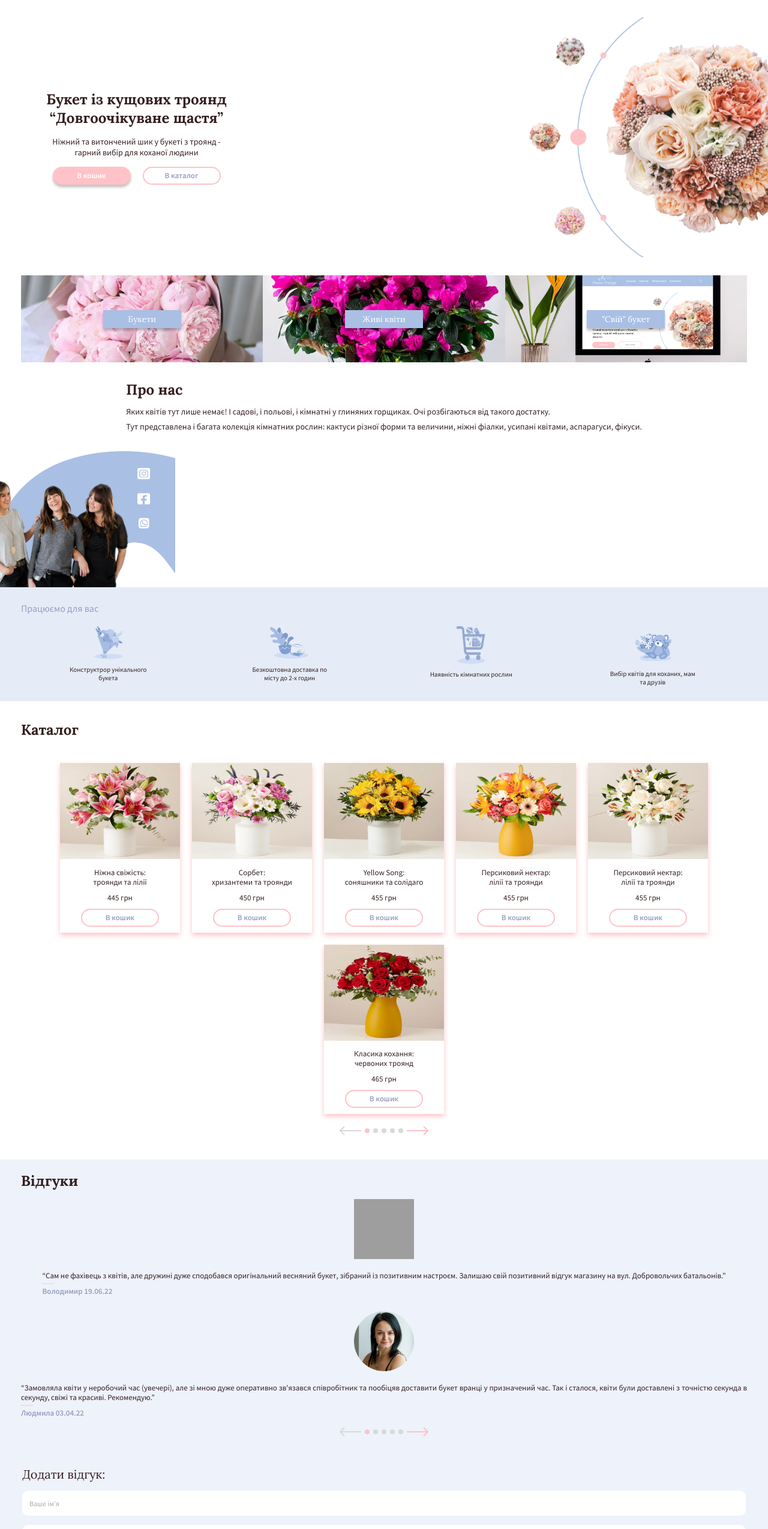
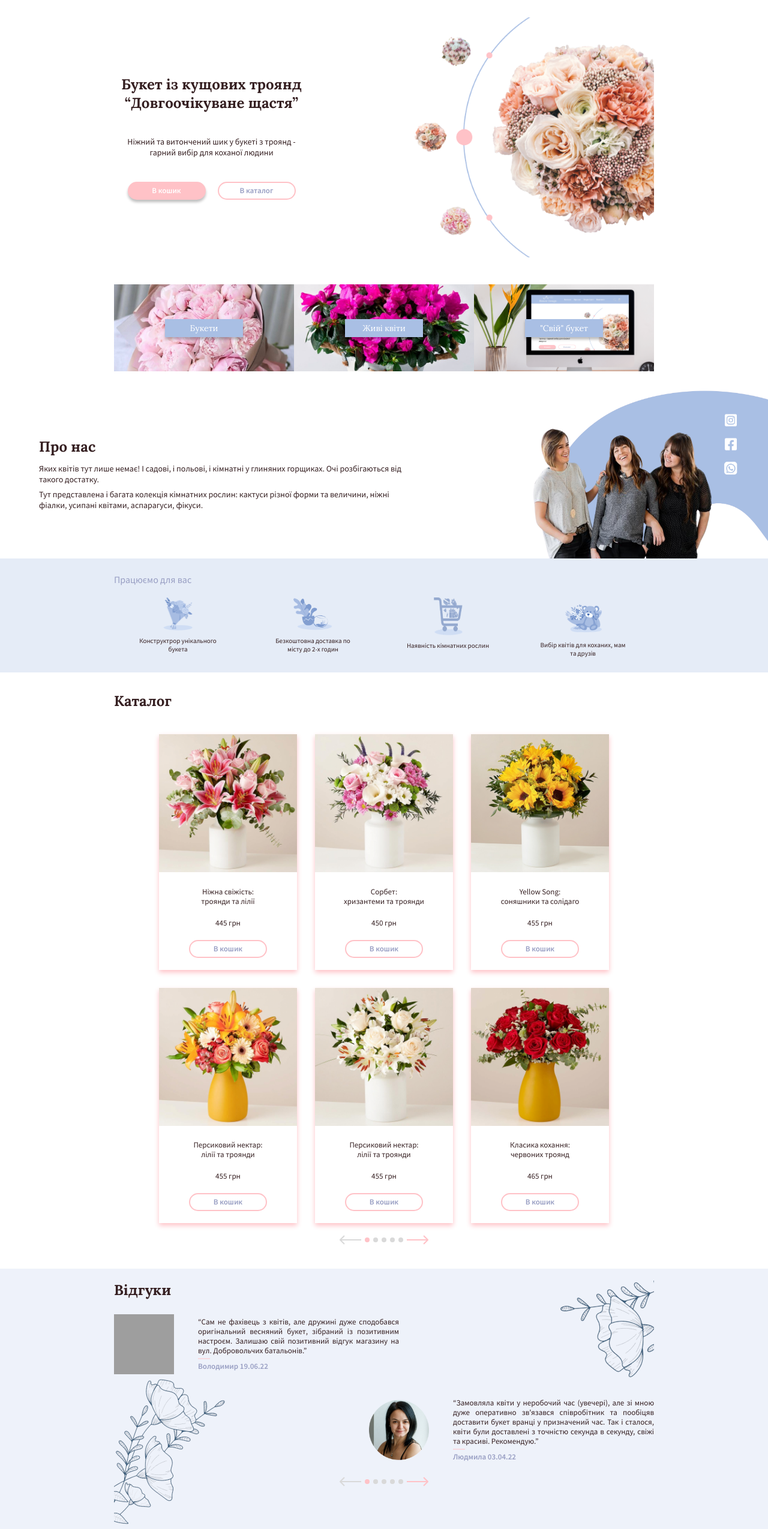
Before and after one commit to KatherinaKulinich/layout_____flowers-store, a website: page index.html in a window 1280 px wide. Shown: the part 80-2629 px from the top of the page at 60% size. Drawn offline with Linux system fonts and the light colour scheme; grey boxes are pictures that could not be loaded.

Commit message:
styles done

```diff
--- a/index.html
+++ b/index.html
@@ -135,9 +135,10 @@
             </div>
         </section>
         <section>
-            <div class="wrapper">
+            <div class="wrapper-about">
                 <div class="about-us">
-                    <div>
+                    <div class="wrapper-about-mob">
+                        <div class="about-us__information">
                             <h2 class="about-us__header">
                                 Про нас
                             </h2>
@@ -151,8 +152,6 @@
                             </p>
                         </div>
                     </div>
-            </div>
-        </section>
                     <div class="about-us__picture-background">
                         <img
                             class="about-us__image"
@@ -165,6 +164,8 @@
                                     class="socials__item"
                                     src="./images/inst.png"
                                     alt="icon-inst"
+                                    width="20"
+                                    height="23"
                                 >
                             </a>
                             <a href="">
@@ -172,6 +173,8 @@
                                     class="socials__item"
                                     src="./images/fb.png"
                                     alt="icon-fb"
+                                    width="20"
+                                    height="23"
                                 >
                             </a>
                             <a href="">
@@ -179,10 +182,15 @@
                                     class="socials__item"
                                     src="./images/viber.png"
                                     alt="icon-viber"
+                                    width="25"
+                                    height="26"
                                 >
                             </a>
                         </div>
                     </div>
+                </div>
+            </div>
+        </section>
         <section class="body__benefits">
             <div class="wrapper">
                 <div class="benefits">
@@ -434,6 +442,18 @@
                                 <img src="./images/arrow-next.png" alt="arrow">
                             </button>
                         </div>
+                        <div class="body__background-flowers">
+                            <img
+                            src="./images/flowers-1.png"
+                            alt="flowers"
+                            class="body__flowers"
+                            >
+                            <img
+                                src="./images/flowers-2.png"
+                                alt="flowers"
+                                class="body__flowers"
+                            >
+                        </div>
                     </div>
                     <div class="feedback">
                         <form
@@ -471,16 +491,6 @@
                         </form>
                     </div>
                 </div>
-                <img
-                    src="./images/flowers-1.png"
-                    alt="flowers"
-                    class="body__flowers"
-                >
-                <img
-                    src="./images/flowers-2.png"
-                    alt="flowers"
-                    class="body__flowers"
-                >
             </div>
         </section>
         <section>
@@ -634,6 +644,8 @@
                                 class="socials__item"
                                 src="./images/inst.png"
                                 alt="icon-inst"
+                                width="20"
+                                height="23"
                             >
                         </a>
                         <a href="#">
@@ -641,6 +653,8 @@
                                 class="socials__item"
                                 src="./images/fb.png"
                                 alt="icon-fb"
+                                width="20"
+                                height="23"
                             >
                         </a>
                         <a href="#">
@@ -648,6 +662,8 @@
                                 class="socials__item"
                                 src="./images/viber.png"
                                 alt="icon-viber"
+                                width="25"
+                                height="26"
                             >
                         </a>
                     </div>
@@ -656,11 +672,6 @@
                     </p>
                 </div>
             </div>
-            <img
-                src="./images/flowers-3.png"
-                alt="flowers"
-                class="body__flowers"
-            >
         </div>
     </footer>
 </body>
--- a/sass/_body.scss
+++ b/sass/_body.scss
@@ -2,6 +2,7 @@
 @use "./mixins" as *;
 
 .body {
+    position: relative;
 
     &__header {
         background-color: $regular-background;
@@ -21,5 +22,43 @@
 
     &__footer {
         background-color: $regular-background;
+        z-index: 20;
     }
 }
+
+@media (min-width: 800px) {
+    .body {
+        &__flowers {
+            display: block;
+            position: absolute;
+            z-index: 10;
+
+            &:nth-child(1) {
+                top: -40px;
+                right: -65px;
+            }
+
+            &:nth-child(2) {
+                left: -65px;
+                top: 200px;
+
+            }
+        }
+    }
+}
+
+@media (min-width: 1040px) {
+    .body {
+        &__flowers {
+            &:nth-child(1) {
+                right: 0;
+                top: 20px;
+            }
+
+            &:nth-child(2) {
+                left: 0;
+                top: 180px;
+            }
+        }
+    }
+}
--- a/sass/_settings.scss
+++ b/sass/_settings.scss
@@ -18,7 +18,8 @@
 }
 
 .wrapper,
-.wrapper-start-page {
+.wrapper-start-page,
+.wrapper-about-mob {
     @include marginX (35px);
 }
 
@@ -27,8 +28,28 @@
 }
 
 @media (min-width: 800px) {
-    .wrapper-start-page {
+    .wrapper-start-page,
+    .wrapper-about {
         margin-left: 65px;
         margin-right: 0;
     }
+
+    .wrapper {
+        @include marginX (65px);
+    }
+
+    .wrapper-about-mob {
+        @include marginX (0);
+        width: 50%;
+    }
 }
+
+@media (min-width: 1040px) {
+    .wrapper,
+    .wrapper-start-page,
+    .wrapper-header-desktop  {
+        width: 900px;
+        @include margin-auto;
+    }
+
+}
--- a/sass/blocks/_about-us.scss
+++ b/sass/blocks/_about-us.scss
@@ -2,10 +2,14 @@
 @use "../mixins" as *;
 
 .about-us {
-    @include paddingYY (15px, 30px);
     display: flex;
     flex-direction: column;
-    align-items: center;
+    align-items: flex-end;
+
+
+    &__information {
+        @include paddingYY (15px, 30px);
+    }
 
     &__header {
         @include header-text;
@@ -31,7 +35,7 @@
         @include size (292px, 181px);
         position: absolute;
         bottom: 0px;
-        left: -55px;
+        left: -80px;
     }
 
     &__socials {
@@ -43,7 +47,32 @@
 
 @media (min-width: 800px) {
     .about-us {
+        flex-direction: row;
+        align-items: center;
+        justify-content: space-between;
 
+
+        &__picture-background {
+            @include size (359px, 282px);
+        }
+
+        &__image {
+            left: -60px;
+            @include size (354px, 220px);
+        }
+
+        &__socials {
+            right: 50px;
+            top: 40px;
+        }
+
+        &__text {
+            min-width: 300px;
+        }
+
+        &__information {
+            @include paddingY (0);
+        }
 
     }
 }
--- a/sass/blocks/_catalog.scss
+++ b/sass/blocks/_catalog.scss
@@ -26,16 +26,33 @@
 
 @media (min-width: 400px) {
     .catalog {
+
+        &__list {
+            gap: 30px;
+        }
+
         &__item {
-            width: 155px;
+            max-width: calc(50% - 15px);
+            width: 200px;
         }
     }
 }
 
 @media (min-width: 800px) {
     .catalog {
+
         &__item {
-            width: 200px;
+            max-width: calc(33.33% - 20px);
+            width: 210px;
         }
     }
 }
+
+@media (min-width: 1024px) {
+    .catalog {
+
+        &__item {
+            width: 230px;
+        }
+    }
+}
--- a/sass/blocks/_delivery.scss
+++ b/sass/blocks/_delivery.scss
@@ -3,7 +3,6 @@
 
 .delivery{
     @include paddingY (30px);
-
 
     &__header {
         @include header-text;
@@ -12,10 +11,10 @@
 
     &__list {
         display: flex;
-        justify-content: space-between;
+        justify-content: center;
         align-items: center;
-        gap: 30px;
         flex-wrap: wrap;
+        row-gap: 30px;
     }
 
     &__item {
@@ -42,5 +41,16 @@
         @include font ($sans, 400, 12px, 15px);
         margin-bottom: 0;
         max-width: 150px;
+        min-height: 45px;
     }
 }
+
+@media (min-width: 800px) {
+    .delivery {
+        @include paddingY (45px);
+
+        &__item {
+            width: calc(33.33% - 10px);
+        }
+    }
+}
--- a/sass/blocks/_offers.scss
+++ b/sass/blocks/_offers.scss
@@ -50,6 +50,7 @@
 
 @media (min-width: 800px) {
     .offers {
+        @include paddingY (30px);
         flex-direction: row;
 
         &__card {
--- a/sass/blocks/_rewiews.scss
+++ b/sass/blocks/_rewiews.scss
@@ -5,7 +5,8 @@
     @include paddingY (20px);
     display: flex;
     flex-direction: column;
-    gap: 15px;
+    gap: 25px;
+    position: relative;
 
     &__header {
         @include header-text;
@@ -50,3 +51,25 @@
         margin-bottom: 0;
     }
 }
+
+@media (min-width: 800px) {
+    .rewiews {
+
+        &__item {
+            flex-direction: row;
+            gap: 40px;
+
+            &:last-child {
+                justify-content: flex-end;
+            }
+        }
+
+        &__cards {
+            gap: 40px;
+        }
+
+        &__text {
+            width: 335px;
+        }
+    }
+}
--- a/sass/blocks/_start-page.scss
+++ b/sass/blocks/_start-page.scss
@@ -56,5 +56,8 @@
             height: 400px;
         }
 
+        &__information {
+            gap: 40px;
+        }
     }
 }
--- a/sass/blocks/cards/_card-catalog.scss
+++ b/sass/blocks/cards/_card-catalog.scss
@@ -12,7 +12,6 @@
         align-items: center;
         text-align: center;
     }
-
 
     &__img {
         height: 160px;
@@ -34,3 +33,31 @@
         box-shadow: 0 4px 8px 0 #ACACAC;
     }
 }
+
+@media (min-width: 800px) {
+    .card-catalog {
+
+        &__information {
+            gap: 15px;
+            padding: 20px;
+        }
+
+        &__img {
+            height: 210px;
+        }
+    }
+}
+
+@media (min-width: 1024px) {
+    .card-catalog {
+
+        &__information {
+            gap: 20px;
+            padding: 20px;
+        }
+
+        &__img {
+            height: 230px;
+        }
+    }
+}
--- a/sass/blocks/components/_socials.scss
+++ b/sass/blocks/components/_socials.scss
@@ -14,15 +14,4 @@
         flex-direction: row;
         justify-content: center;
     }
-
-    &__item {
-        @include size (25px);
-        border: 2px solid transparent;
-        border-radius: 3px;
-
-        &:hover {
-            border-color: $secondary-color;
-        }
-    }
-
 }
```
Also changed, not shown: sass/blocks/footer/_footer.scss (+54 -11 lines), css/style.min.css, images/flowers-3.png. Lines whose indentation alone changed are shown as unchanged.
